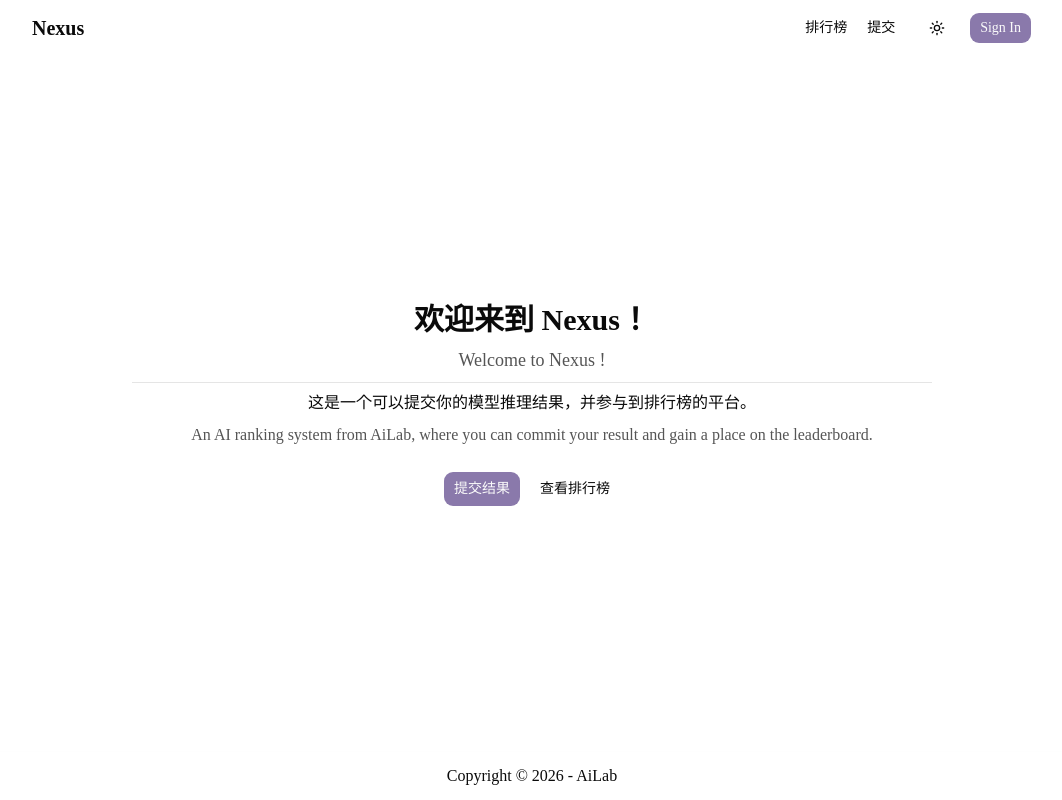
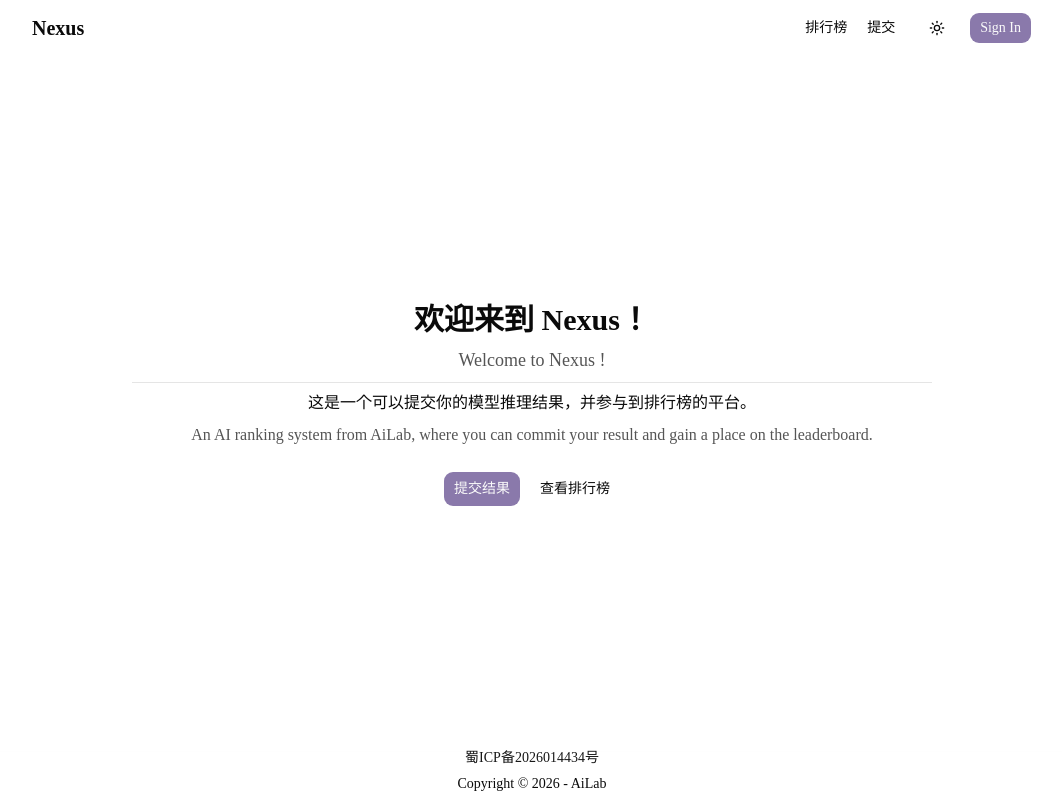
Before and after one commit to X-xiaohan521/Nexus, a Next.js app in the folder frontend/: page / in a window 1280 px wide. Shown: the whole page, without its empty margins (108-1170 px from the left). Built offline with nearby package versions, Linux system fonts and the light colour scheme.

Commit message:
add(frontend): add ICP registration info in footer

```diff
--- a/frontend/app/layout.tsx
+++ b/frontend/app/layout.tsx
@@ -5,6 +5,8 @@ import { TopBar } from "./navbar";
 import { ThemeProvider, useTheme } from "next-themes";
 import { UserProvider } from "@/context/user-context";
 import { Toaster } from "sonner";
+import Link from "next/link";
+import { Button } from "@/components/ui/button";
 
 const geistSans = Geist({
   variable: "--font-geist-sans",
@@ -46,8 +48,9 @@ export default function RootLayout({
             <Toaster />
 
             {/* footer */}
-            <footer className="h-12 flex items-center justify-center shadow-md">
-              <p className="">Copyright © 2026 - AiLab</p>
+            <footer className="h-12 flex flex-col items-center justify-center shadow-md pb-4">
+              <Link href="https://beian.miit.gov.cn/"><Button variant="link" className="text-secondary-foreground">蜀ICP备2026014434号</Button></Link>
+              <p className="text-sm">Copyright © 2026 - AiLab</p>
             </footer>
           </ThemeProvider>
         </body>
```
